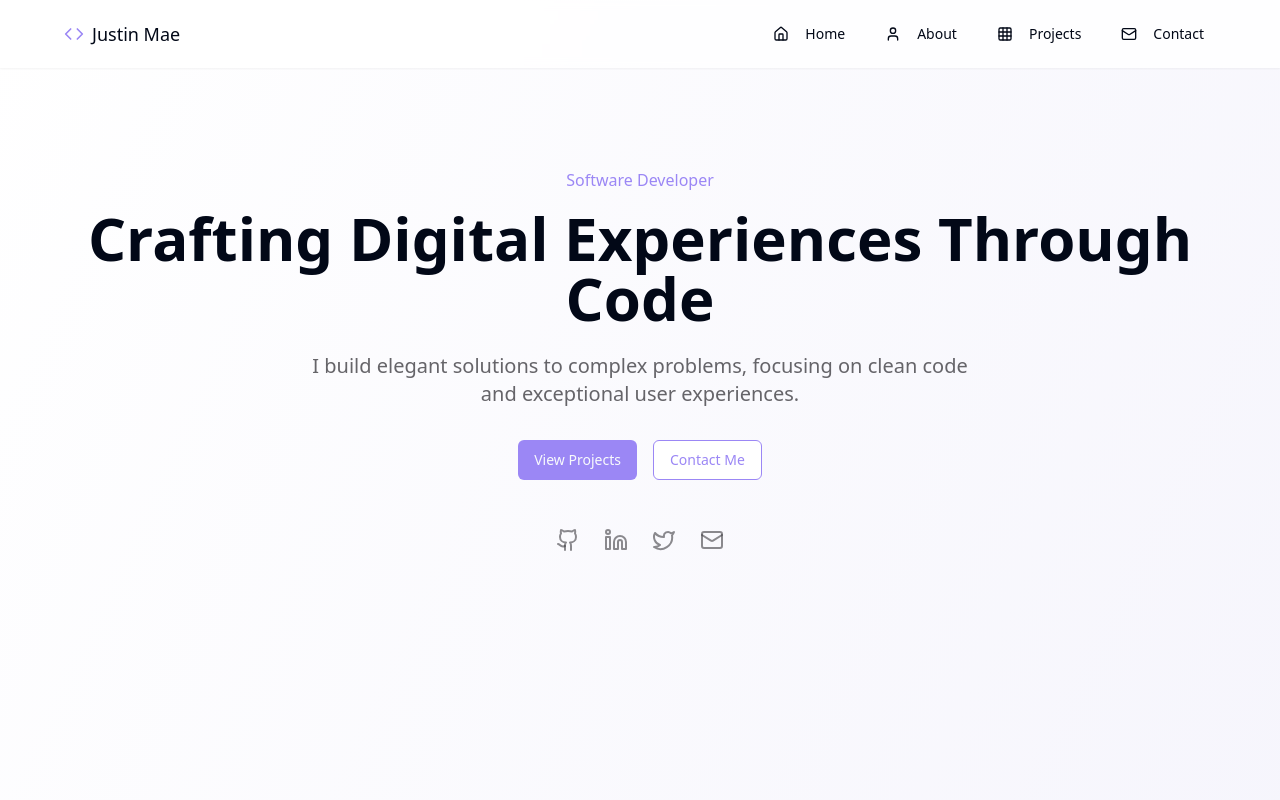
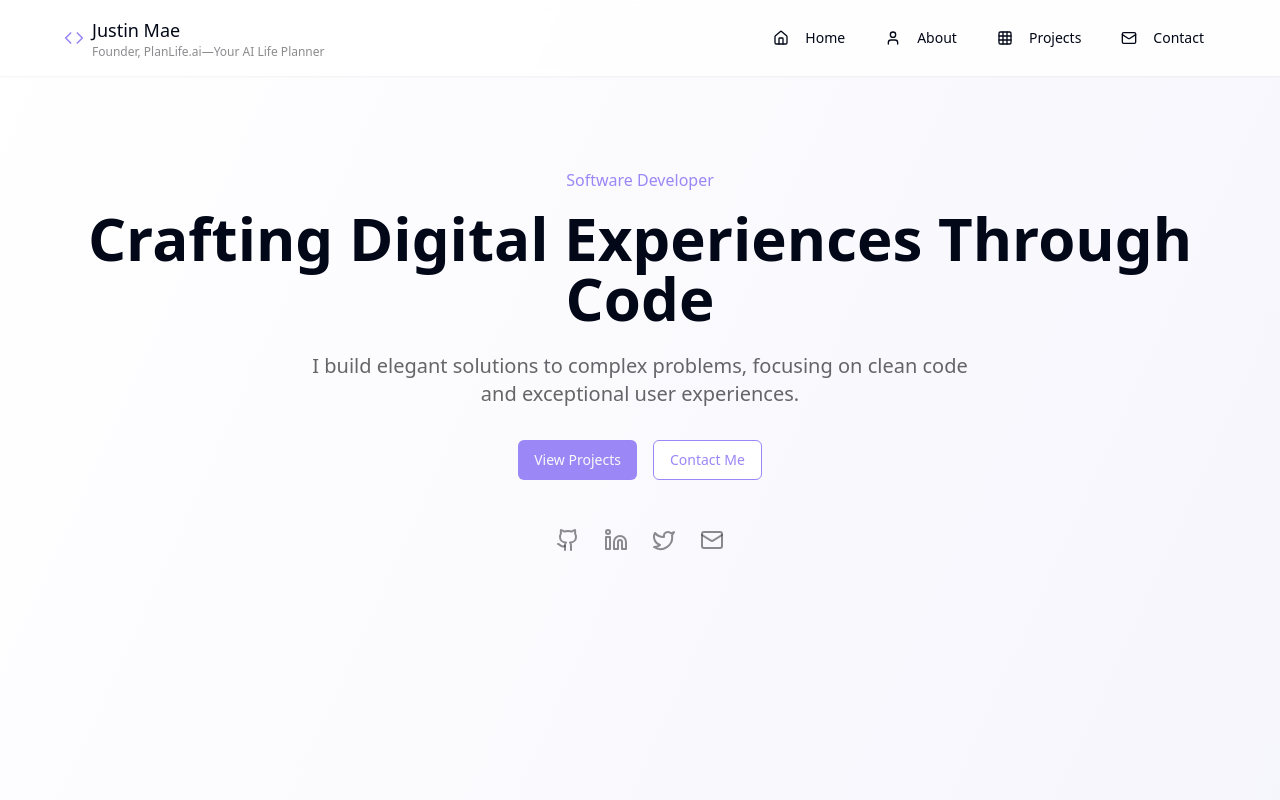
Before and after one commit to justinmae/justinmae.com, a React (Vite) app: page / in a window 1280 px wide. Shown: the top 800 px of the page. Built offline with nearby package versions, Linux system fonts and the light colour scheme.

Commit message:
Update content
Update the content of the website.

```diff
--- a/src/components/sections/Navbar.tsx
+++ b/src/components/sections/Navbar.tsx
@@ -13,14 +13,19 @@ export const Navbar = () => {
       <div className="max-w-6xl mx-auto flex justify-between items-center">
         <a
           href="#"
-          className="flex items-center gap-2 text-lg font-medium hover:text-accent-primary transition-colors"
+          className="flex items-center gap-2 group hover:text-accent-primary transition-colors"
           onClick={(e) => {
             e.preventDefault();
             scrollToSection("home");
           }}
         >
           <Code className="w-5 h-5 text-accent-primary" />
-          <span>Justin Mae</span>
+          <div className="flex flex-col">
+            <span className="text-lg font-medium">Justin Mae</span>
+            <span className="text-xs text-soft-dark/60 group-hover:text-accent-primary transition-colors">
+              Founder, PlanLife.ai—Your AI Life Planner
+            </span>
+          </div>
         </a>
 
         <div className="flex gap-2 md:gap-4">
```
